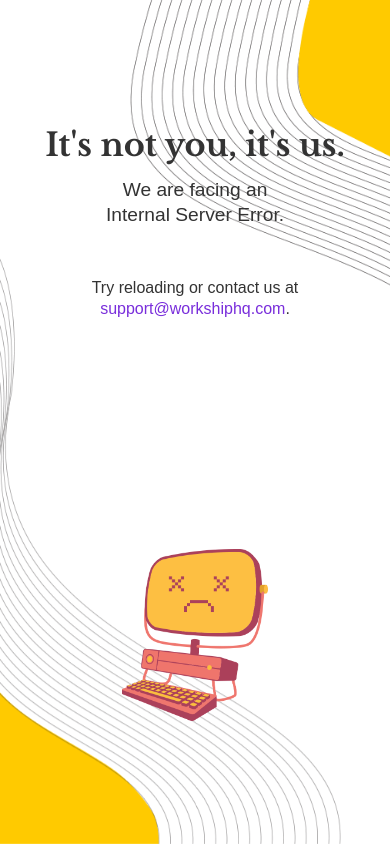
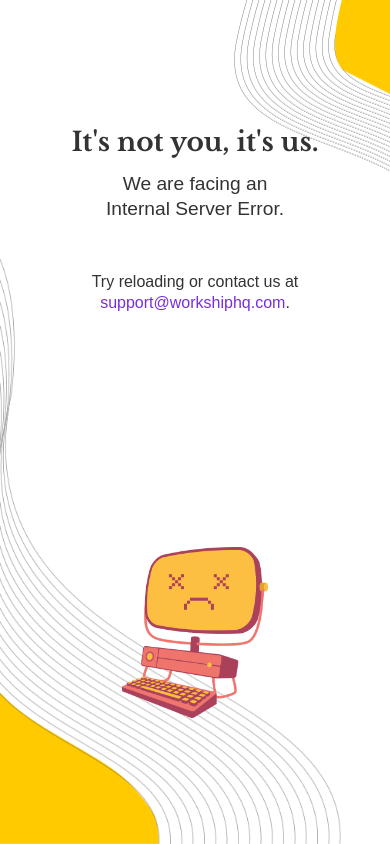
Before and after one commit to Ghaas-agency/workship, a website: page src/maintenance/index.html in a window 390 px wide. Drawn offline with nearby package versions, Linux system fonts and the light colour scheme; a web font is replaced by a local one.

Commit message:
minor style fixes

```diff
--- a/src/assets/scss/server-error.scss
+++ b/src/assets/scss/server-error.scss
@@ -32,6 +32,10 @@
     &--top-right {
       top: 0;
       right: 0;
+
+      @media only screen and (max-width: 767px) {
+        height: 45%;
+      }
     }
 
     &--bottom-left {
@@ -55,7 +59,7 @@
     color: #333333;
 
     @media only screen and (max-width: 767px) {
-      font-size: 2rem;
+      font-size: 1.65rem;
     }
 
     & + p {
--- a/src/assets/scss/unprocessable.scss
+++ b/src/assets/scss/unprocessable.scss
@@ -18,6 +18,10 @@
   &--top-right {
     top: 0;
     right: 0;
+
+    @media only screen and (max-width: 767px) {
+      height: 35%;
+    }
   }
 
   &--bottom-left {
```
Also changed, not shown: src/assets/css/server-error.css, src/assets/css/unprocessable.css.
